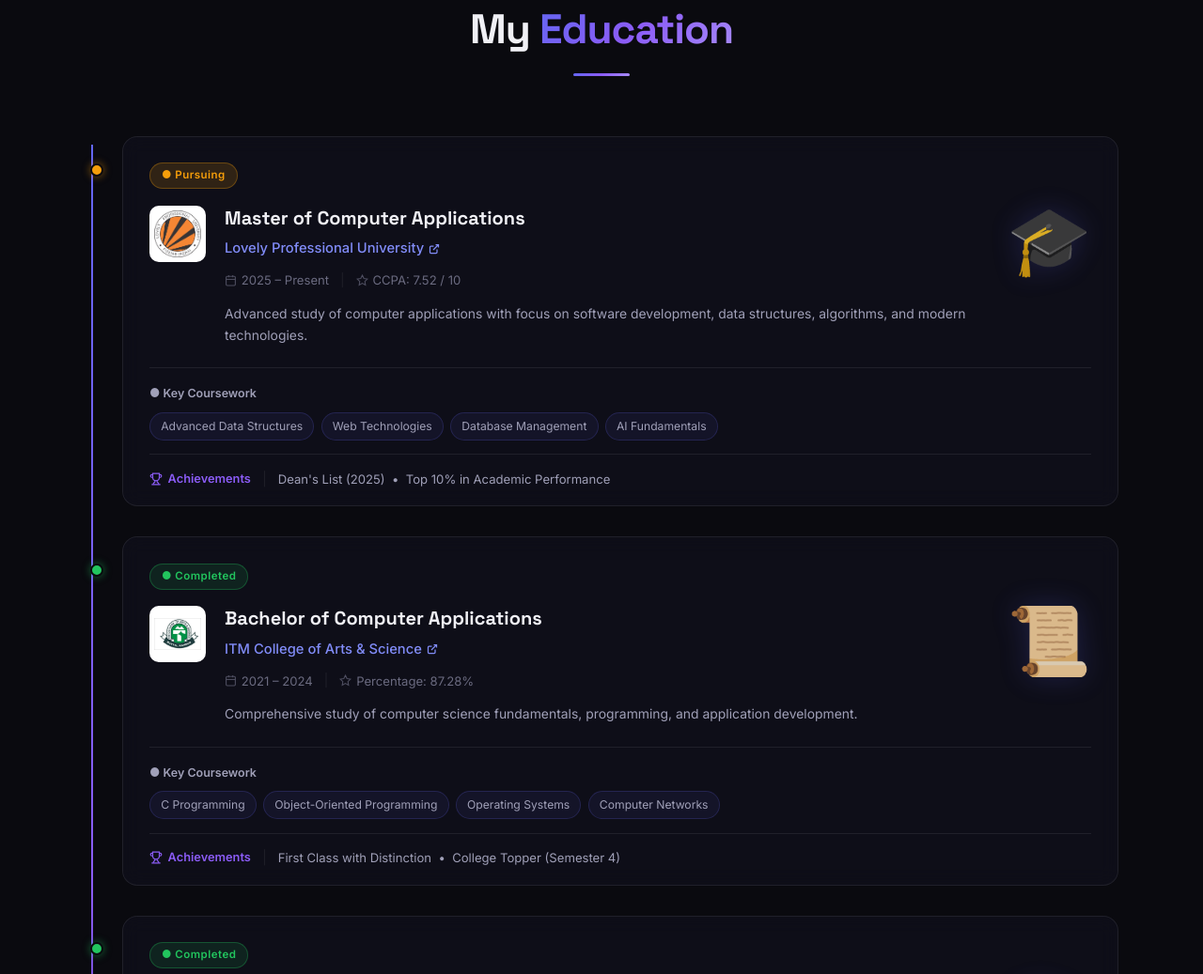
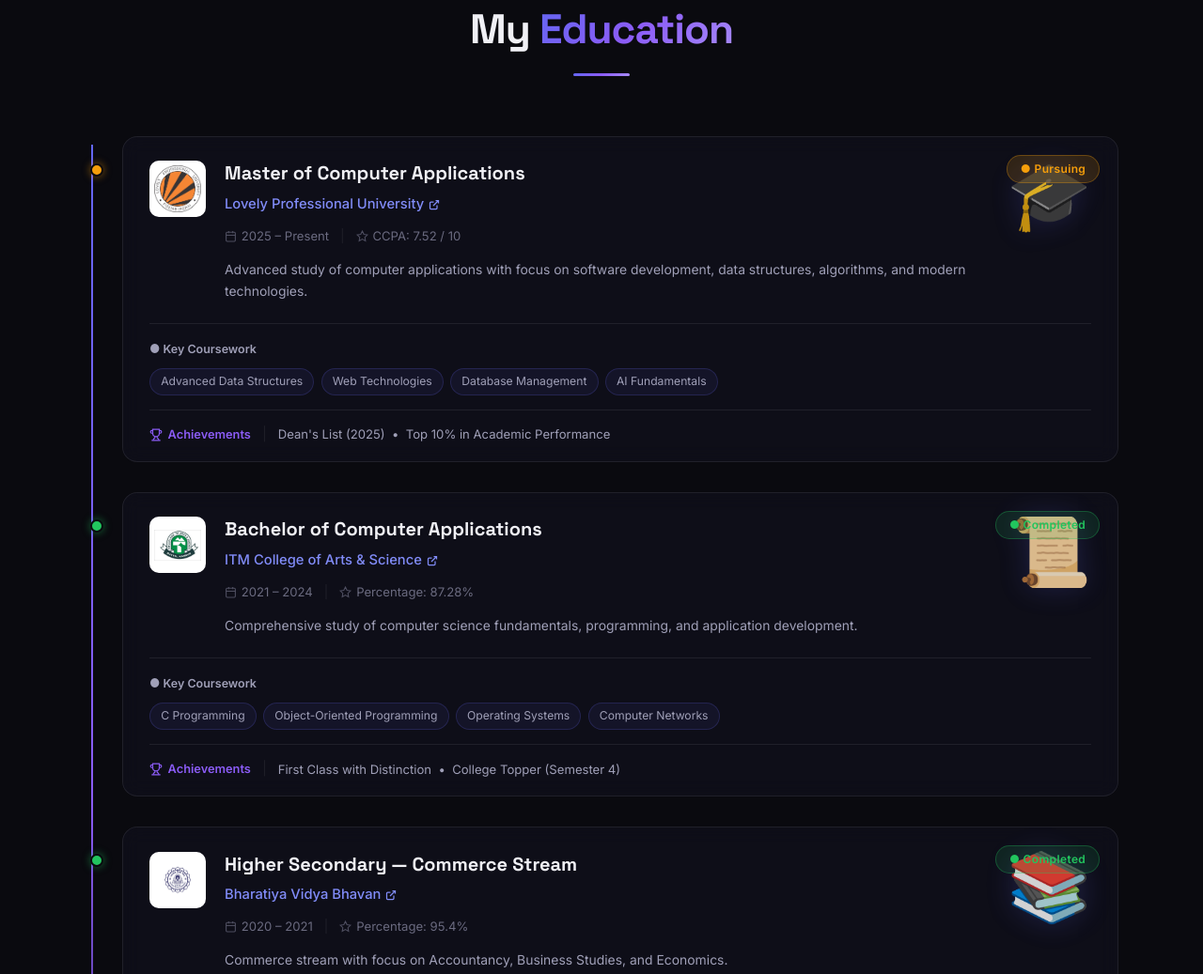
Before and after one commit to Abhiram-C-Divakaran/My-Portfolio, a plain HTML site: page index.html in a window 1280 px wide. Shown: the part 8246-9283 px from the top of the page at 94% size. Drawn offline with nearby package versions, Linux system fonts and the light colour scheme; animation ran at ten frames a second.

Commit message:
fix: move status badges to top-right corner of education cards

```diff
--- a/styles.css
+++ b/styles.css
@@ -1282,6 +1282,7 @@ ul {
 
 /* Card */
 .edu-new-card {
+  position: relative;
   background: var(--bg-card);
   border: 1px solid var(--border-glass);
   border-radius: var(--radius-lg);
@@ -1297,15 +1298,17 @@ ul {
   box-shadow: 0 12px 40px rgba(99,102,241,0.12);
 }
 
-/* Status badge */
+/* Status badge — absolute top-right */
 .edu-status-badge {
-  display: inline-block;
-  font-size: 0.72rem;
+  position: absolute;
+  top: 1.2rem;
+  right: 1.2rem;
+  font-size: 0.75rem;
   font-weight: 600;
-  padding: 0.2rem 0.75rem;
+  padding: 0.25rem 0.85rem;
   border-radius: 999px;
-  margin-bottom: 1.1rem;
-  letter-spacing: 0.04em;
+  letter-spacing: 0.03em;
+  z-index: 1;
 }
 
 .edu-status-pursuing  { background: rgba(245,158,11,0.15); color: #f59e0b; border: 1px solid rgba(245,158,11,0.3); }
```
